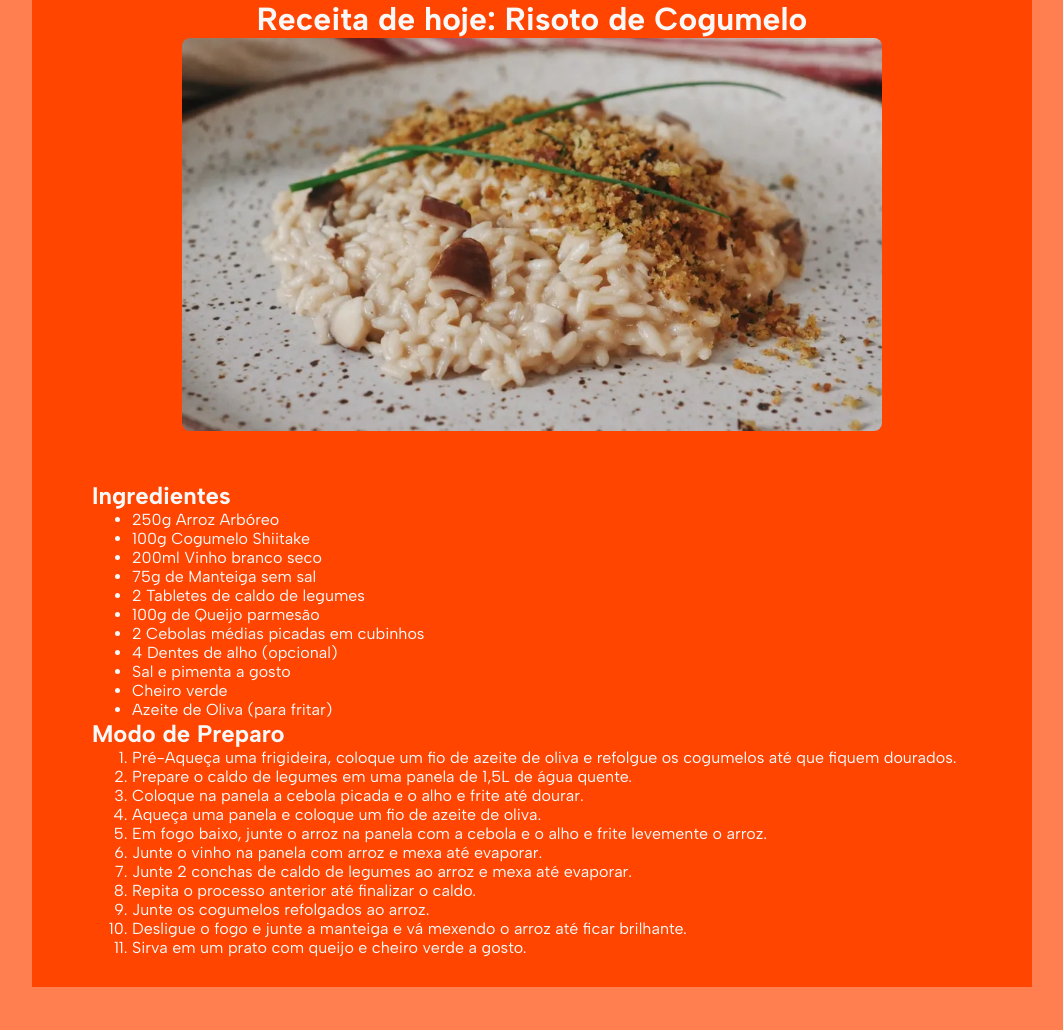
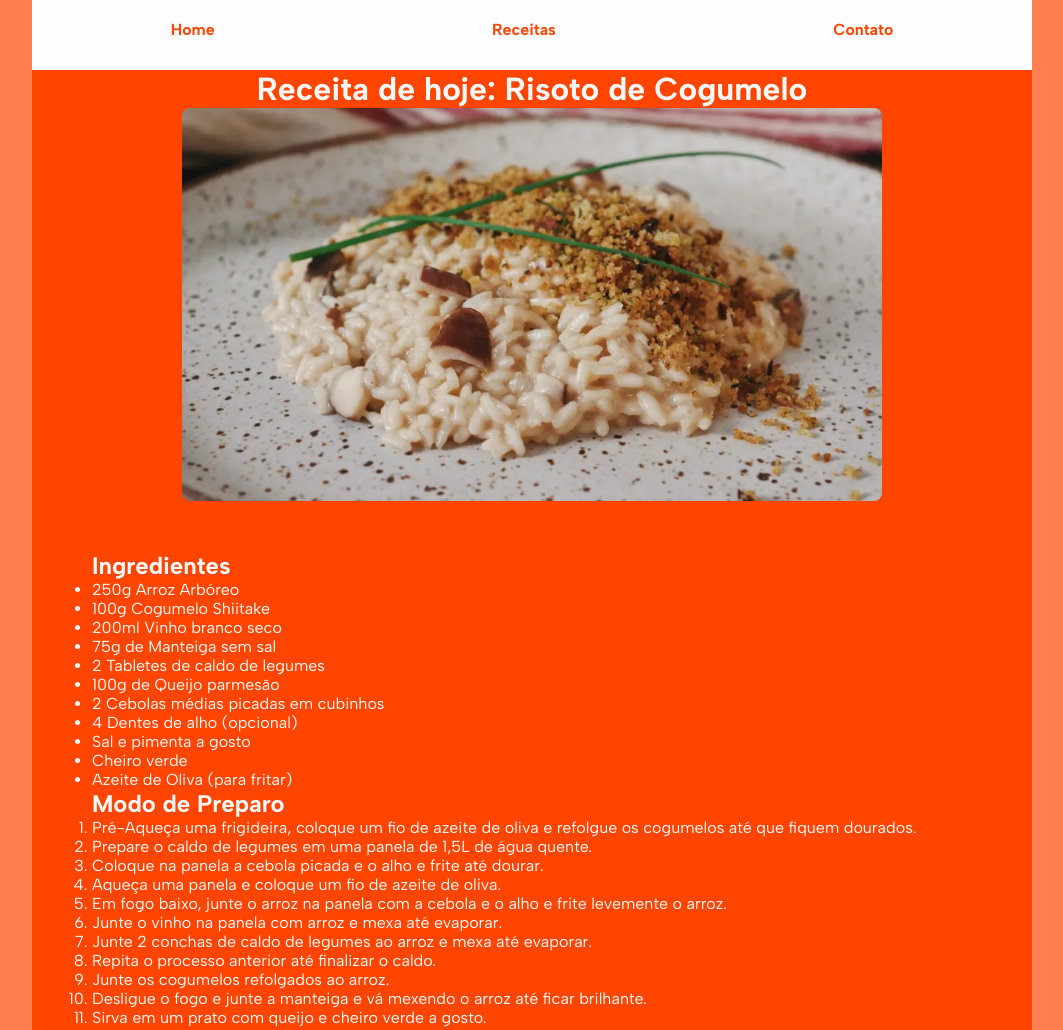
Before and after one commit to Lattmann0/curso-dev-fs-uc02-aula15, a plain HTML site: page index.html in a window 1280 px wide. Shown: the top 1030 px of the page, without its empty margins (108-1171 px from the left). Before the commit the page ends 987 px from the top, so only its background shows below. Drawn offline with Linux system fonts and the light colour scheme.

Commit message:
Menu Superior

```diff
--- a/index.html
+++ b/index.html
@@ -11,6 +11,13 @@
 
 </head>
 <body>
+    <nav id="menu">
+        <ul>
+            <li><a href="./index.html">Home</a></li>
+            <li><a href="receitas.html">Receitas</a></li>
+            <li><a href="contato.html">Contato</a></li>
+        </ul>
+    </nav>
     <div id="titulo">
         <h1>Receita de hoje: Risoto de Cogumelo</h1>
         <img src="./assets/risoto-de-cogumelos.webp"
--- a/styles.css
+++ b/styles.css
@@ -7,6 +7,7 @@
 
 * {
   margin: 0;
+  padding: 0;
 }
 
 body,
@@ -32,6 +33,37 @@ body {
     color: #f8f8f8;
 }
 
+#menu {
+  width: 100%;
+  height: 70px;
+  background-color: #fefefe;
+  color: orangered;
+  padding-top: 20px;
+}
+
+#menu ul {
+  display: flex;
+  justify-content: space-around;
+}
+
+#menu ul li {
+  list-style: none;
+}
+
+#menu ul li a {
+  text-decoration: none;
+  color: orangered;
+  font-size: 22;
+  font-weight: 700;
+
+  &:hover {
+    color: coral;
+    text-decoration: underline;
+  }
+}
+
+
+
 #titulo {
     width: 100%;
     height: auto;
```
